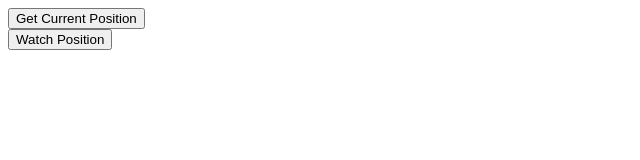
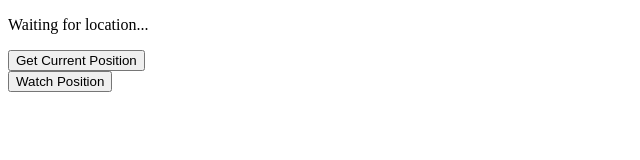
Before and after one commit to phonegap-starter/GeolocationAPI, a plain HTML site: page www/index.html in a window 1280 px wide. Shown: the whole page, without its empty margins (0-640 px from the left). Drawn offline with Linux system fonts and the light colour scheme.

Commit message:
readded geolocation space

```diff
--- a/www/index.html
+++ b/www/index.html
@@ -50,6 +50,7 @@
     </script>
   </head>
   <body>
+    <p id="geolocation">Waiting for location...</p>
     <button id="btnGetCurrentPosition" onclick="getCurrentPosition();">Get Current Position</button> <br>
     <button id="btnWatchPosition" onclick="watchPosition();">Watch Position</button> <br>
   </body>
```
